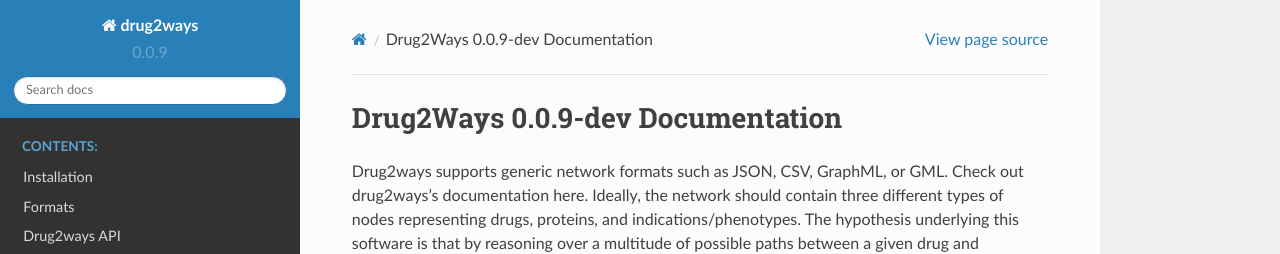
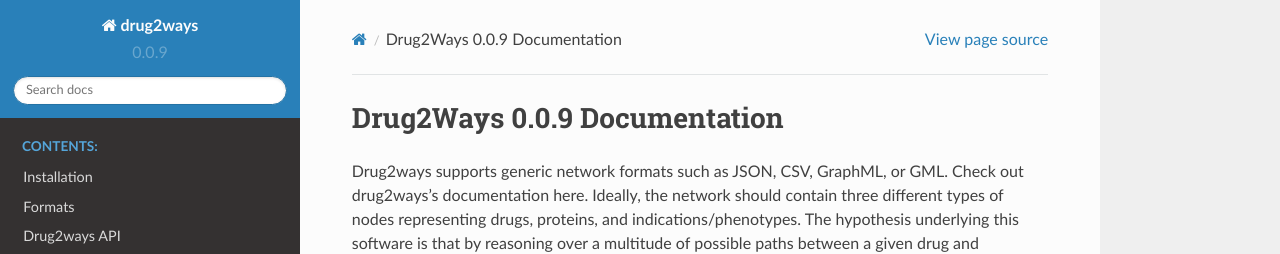
Before and after one commit to drug2ways/drug2ways, a Sphinx documentation site: the page built from docs/source/index.rst, in a window 1280 px wide and 1203 px high. Shown: the top 254 px of the window. Built offline with Sphinx 7.4.7 and the Read the Docs theme 2.0.0, drawn with Linux system fonts in a browser that asks for light colours.

Commit message:
Bump version: 0.0.9-dev → 0.0.9

```diff
--- a/docs/source/conf.py
+++ b/docs/source/conf.py
@@ -21,7 +21,7 @@ project = 'drug2ways'
 copyright = '2020, Daniel Rivas Barragan and Daniel Domingo-Fernandez'
 author = 'Daniel Rivas Barragan and Daniel Domingo-Fernandez'
 
-release = '0.0.9-dev'
+release = '0.0.9'
 
 parsed_version = re.match(
     '(?P<major>\d+)\.(?P<minor>\d+)\.(?P<patch>\d+)(?:-(?P<release>[0-9A-Za-z-]+(?:\.[0-9A-Za-z-]+)*))?(?:\+(?P<build>[0-9A-Za-z-]+(?:\.[0-9A-Za-z-]+)*))?',
--- a/setup.cfg
+++ b/setup.cfg
@@ -3,7 +3,7 @@
 ##########################
 [metadata]
 name = drug2ways
-version = 0.0.9-dev
+version = 0.0.9
 description = Reasoning over polar paths in biological networks for drug discovery applications
 long_description = A Python package for reasoning over large-scale biological networks for drug discovery applications in bioinformatics
 
```
Also changed, not shown: .bumpversion.cfg.
